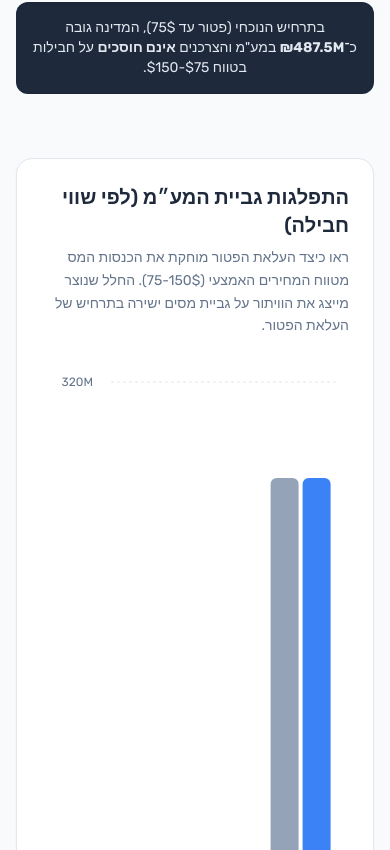
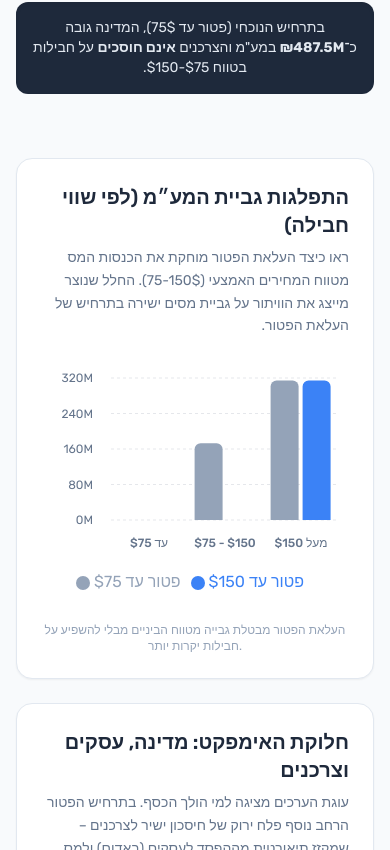
Before and after one commit to sinayblumin/75vs150, a Next.js app: page / in a window 390 px wide. Shown: the part 1774-2624 px from the top of the page. Built offline with nearby package versions, Linux system fonts and the light colour scheme; a web font is replaced by a local one.

Commit message:
fix: Resolve chart height issues by introducing a ChartCard component with explicit height constraints and responsive scaling.

```diff
--- a/components/ChartCard.tsx
+++ b/components/ChartCard.tsx
@@ -5,16 +5,20 @@ export function ChartCard({
     title,
     description,
     children,
+    caption,
+    chartClassName,
     className
 }: {
     title: string;
     description: string;
     children: ReactNode;
+    caption?: ReactNode;
+    chartClassName?: string;
     className?: string;
 }) {
     return (
-        <div className={cn("bg-white p-6 rounded-2xl shadow-sm border border-slate-200 flex flex-col h-full", className)}>
-            <div className="mb-6">
+        <div className={cn("bg-white p-6 rounded-2xl shadow-sm border border-slate-200 flex h-full flex-col [&_.recharts-responsive-container]:!h-64 sm:[&_.recharts-responsive-container]:!h-72 lg:[&_.recharts-responsive-container]:!h-80", className)}>
+            <div className="mb-5">
                 <h3 className="text-xl font-heading font-semibold text-slate-800 mb-2">
                     {title}
                 </h3>
@@ -22,9 +26,10 @@ export function ChartCard({
                     {description}
                 </p>
             </div>
-            <div className="flex-1 min-h-[300px] w-full mt-auto" dir="ltr">
+            <div className={cn("w-full mt-auto", chartClassName)} dir="ltr">
                 {children}
             </div>
+            {caption ? <div className="mt-3">{caption}</div> : null}
         </div>
     );
 }
--- a/components/DashboardClient.tsx
+++ b/components/DashboardClient.tsx
@@ -151,7 +151,7 @@ export default function DashboardClient({
             </section>
 
             {/* Charts */}
-            <section className="grid grid-cols-1 lg:grid-cols-2 gap-6 lg:gap-8 pt-4">
+            <section className="grid grid-cols-1 items-stretch gap-6 pt-4 lg:grid-cols-2 lg:gap-8">
                 <ChartCard
                     title="התפלגות גביית המע״מ (לפי שווי חבילה)"
                     description="ראו כיצד העלאת הפטור מוחקת את הכנסות המס מטווח המחירים האמצעי (75-150$). החלל שנוצר מייצג את הוויתור על גביית מסים ישירה בתרחיש של העלאת הפטור."
@@ -216,8 +216,8 @@ export default function DashboardClient({
                                         </text>
                                     );
                                 }}
-                                outerRadius={120}
-                                innerRadius={40}
+                                outerRadius="78%"
+                                innerRadius="48%"
                                 dataKey="value"
                                 stroke="none"
                             >
```
Also changed, not shown: 1 other file (tests, documents, lock files or other folders).
